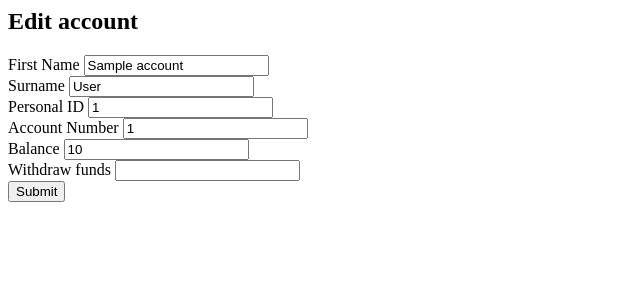
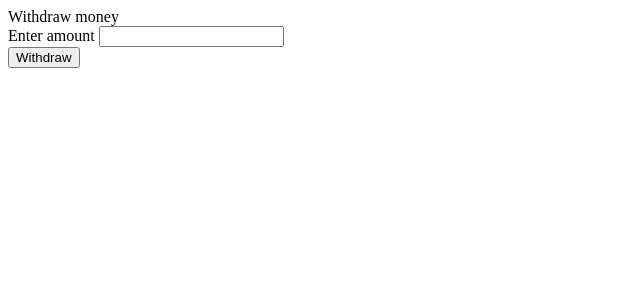
Before and after one commit to janusonyte/bankV2, a PHP site: template views/account/withdraw.php in a window 1280 px wide. Shown: the top 300 px of the page, without its empty margins (0-640 px from the left). Run offline with PHP 8.4, Linux system fonts and the light colour scheme; the template is opened without the code that fills it: most values are stand-ins (such as "Sample title", 1, 10 or a date in 2020).

Commit message:
styling changes in deposit and withdraw

```diff
--- a/data/account.json
+++ b/data/account.json
@@ -1 +1 @@
-[{"name":"Test","lastName":"TestL","personalId":"156131","accountNumber":"12321","balance":5202,"amount":"6000","id":992523655},{"name":"Gabriele","lastName":"Crawford","personalId":"1111111","id":966753155,"accountNumber":"LT770080913030306191","balance":0}]
+[{"amount":"50","id":920544617,"name":"v","lastName":"d","personalId":"11111111111","accountNumber":"LT330033736340625848","balance":0}]
--- a/views/account/withdraw.php
+++ b/views/account/withdraw.php
@@ -1,34 +1,27 @@
+<body>
+
     <body>
         <div class="container">
-        <div class="col m-5">
-            <h2>Edit account</h2>
+            <div class="row">
+                <div class="col-12">
+                    <div class="card">
+                        <div class="card-header">
+                            Withdraw money
                         </div>
+                        <div class="card-body">
                             <form action="/account/updateDeduct/<?= $account['id'] ?>" method="post">
-            <div>
-                <label for="name">First Name</label>
-                <input type="text" name="name" id="name" value="<?= $account['name'] ?>" required>
+                                <div class="mb-3">
+                                    <label class="form-label" required>Enter amount</label>
+                                    <input class="form-control" name="amount" type="number">
                                 </div>
-            <div>
-                <label for="lastName">Surname</label>
-                <input type="text" name="lastName" id="lastName" value="<?= $account['lastName'] ?>" required>
+                                <button type="submit" class="purple-gradient mt-4">Withdraw</button>
+                            </form>
                         </div>
-            <div>
-                <label for="personalId">Personal ID</label>
-                <input type="text" name="personalId" id="personalId" value="<?= $account['personalId'] ?>" required readonly>
                     </div>
-            <div>
-                <label for="accountNumber ">Account Number</label>
-                <input type="text" name="accountNumber" id="accountNumber" value="<?= $account['accountNumber'] ?>" required readonly>
                 </div>
-            <div>
-                <label for="balance">Balance</label>
-                <input type="text " name="balance" id="balance" value="<?= $account['balance'] ?>" required readonly>
             </div>
-            <div>
-                <label for="amount">Withdraw funds</label>
-                <input type="text " name="amount" id="amount" required>
         </div>
 
-            <button class="btn btn-success" type="submit">Submit</button>
-    </div>
+
+
         </form>
```
Also changed, not shown: app/FileWriter.php (+9 -0 lines), views/account/deposit.php (+13 -22 lines). Lines whose indentation alone changed are shown as unchanged.
